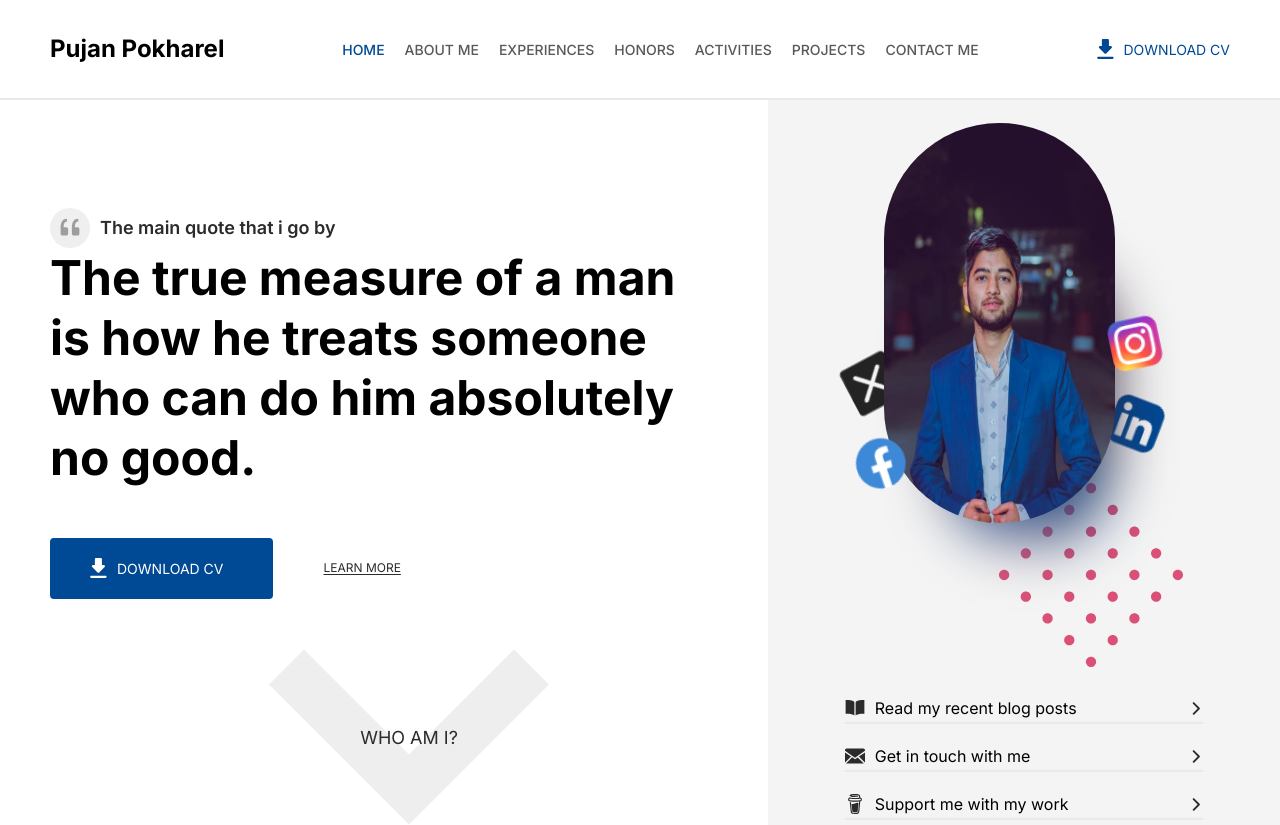
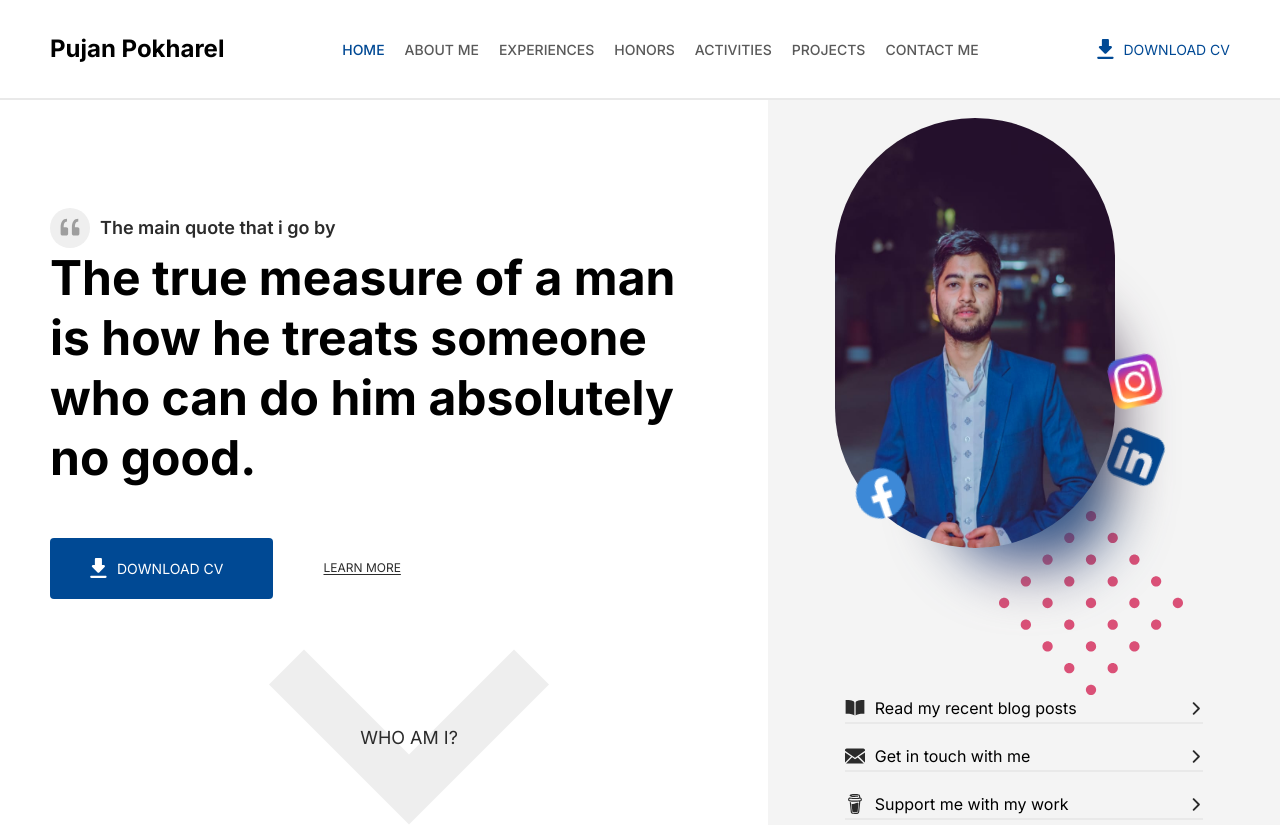
Before and after one commit to pujanpokharelofficial/Portfolio, a SvelteKit app: page / in a window 1280 px wide. Shown: the top 825 px of the page. Built offline with nearby package versions, Linux system fonts and the light colour scheme.

Commit message:
Fixed the height, width of hero section Image.

```diff
--- a/src/routes/home/hero.svelte
+++ b/src/routes/home/hero.svelte
@@ -55,7 +55,7 @@
 		</div>
 
 		<!-- right section -->
-		<div class="right_container pr-block h-full bg-gray-extra-light w-[40%] relative">
+		<div class="right_container pr-block pt-block h-full bg-gray-extra-light w-[40%] relative">
 			<div class="image_group w-full h-full flex-1 relative">
 				<div class="image relative w-[50%] ml-[25%] mt-[5%] z-30 h-[50%] rounded-full" />
 				<a
@@ -144,8 +144,8 @@
 	.image::after,
 	.image::before {
 		content: '';
-		height: 100%;
-		width: 100%;
+		height: 430px;
+		width: 280px;
 		background: url('/images/profile.jpg');
 		background-size: 150% 160%;
 		background-position: center center;
```
